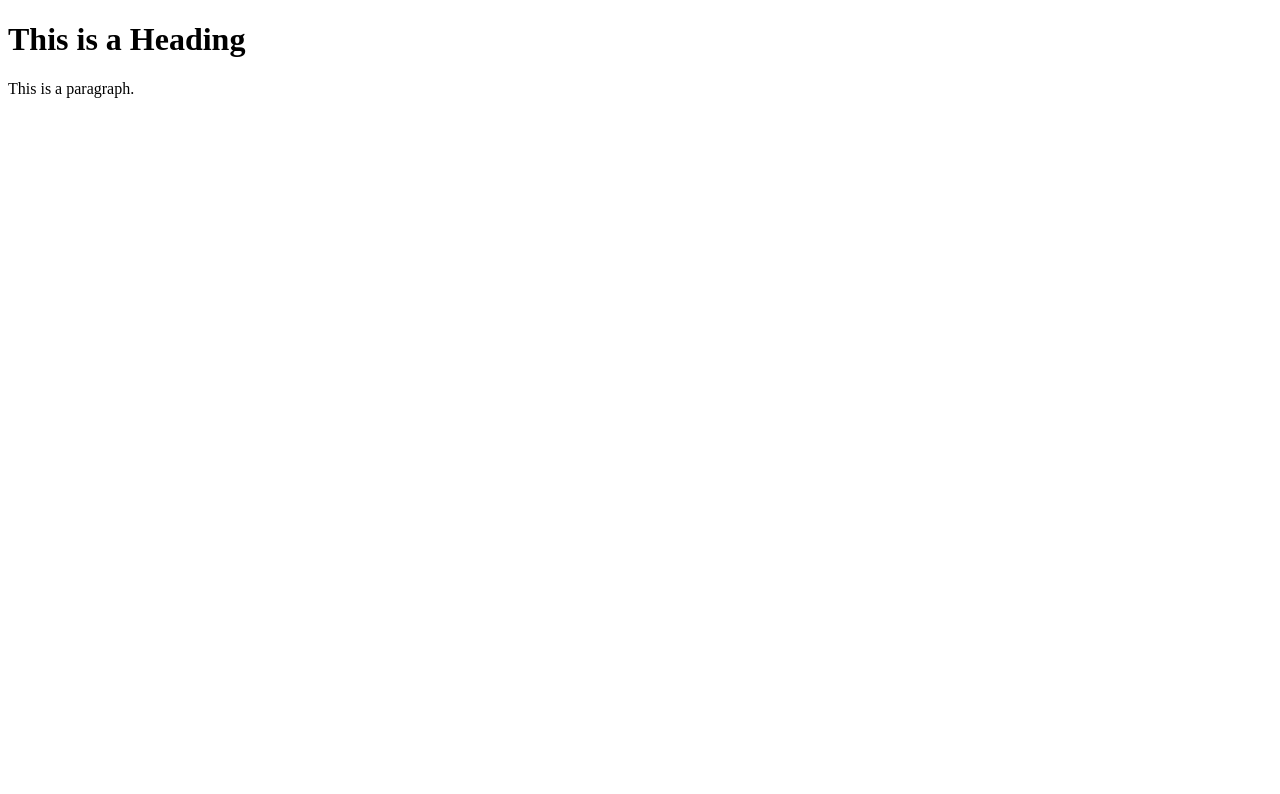
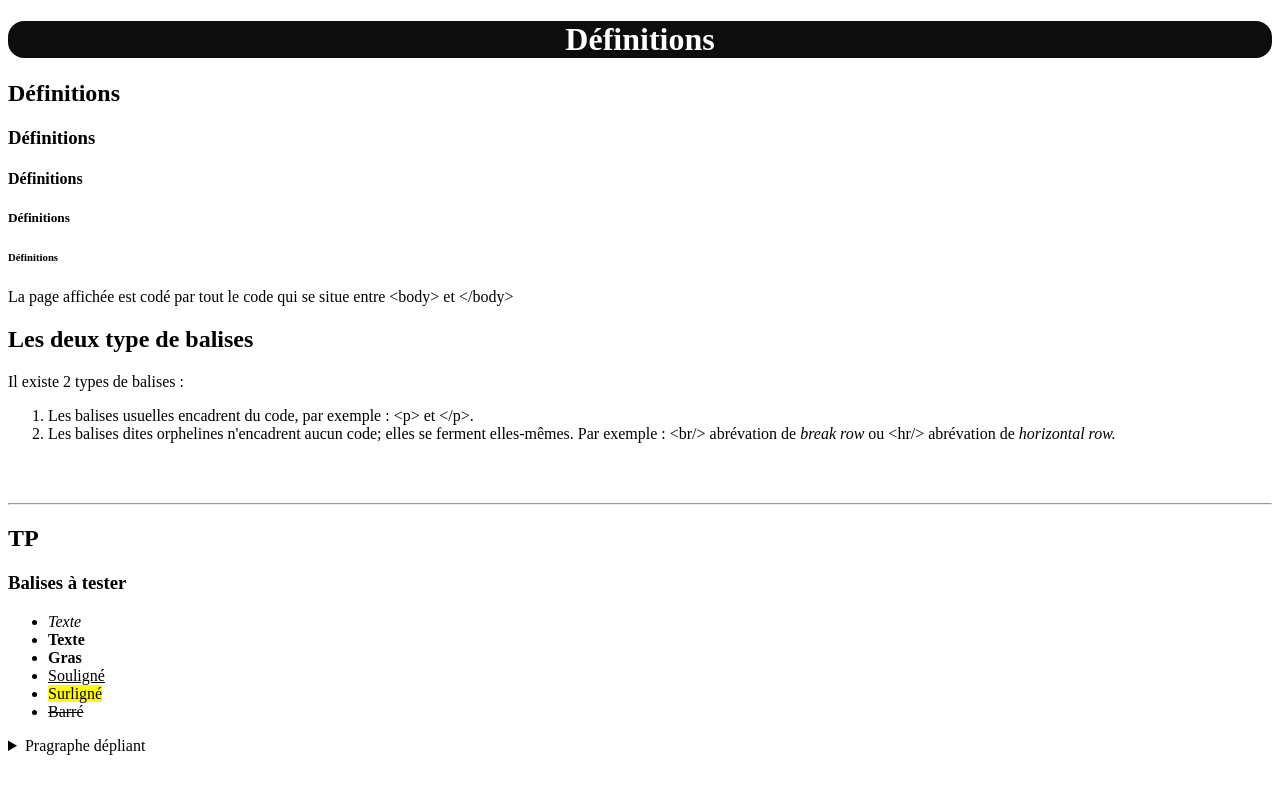
Before and after one commit to thomas-nalix/Cours, a plain HTML site: page index.html in a window 1280 px wide. Drawn offline with Linux system fonts and the light colour scheme.

Commit message:
Update index.html

```diff
--- a/index.html
+++ b/index.html
@@ -1,12 +1,37 @@
 <!DOCTYPE html>
 <html>
-  <head>
-    <title>Page Title</title>
-  </head>
-  <body>
+	<head>
+		<title>Page Title</title>
+	</head>
+	<body>
+		<h1 title="Ceci est une balise de titrede niveau 1" style="color:white; text-align:center; background:	#0d0d0d; border-radius:0.5em;" onclick="this.style.color='orange';"ondblclick="this.style.color='white';">Définitions</h1>
+		<h2 onmouseover="this.style.fontSize='300%';" onmouseout="this.style.fontSize ='100%';">Définitions</h2>
+		<h3>Définitions</h3>
+		<h4>Définitions</h4>
+		<h5>Définitions</h5>
+		<h6>Définitions</h6>
 
-    <h1>This is a Heading</h1>
-    <p>This is a paragraph.</p>
+		<p>La page affichée est codé par tout le code qui se situe entre &lt;body&gt; et &lt;/body&gt;</p>
 
-  </body>
+		<h2>Les deux type de balises</h2>
+        <p>Il existe 2 types de balises :</p>
+        <ol>
+        	<li>Les balises usuelles encadrent du code, par exemple : &lt;p&gt; et &lt;/p&gt;.</li>
+        	<li>Les balises dites orphelines n'encadrent aucun code; elles se ferment elles-mêmes. Par exemple : &lt;br/&gt; abrévation de <i>break row</i> ou &lt;hr/&gt; abrévation de <i>horizontal row.</i></li>
+        </ol>
+        <br/><br/>
+        <hr/>
+        <h2>TP</2>
+ 		<h3>Balises à tester</h3>
+        <ul>
+        <li><em>Texte</em></li>
+        <li><b>Texte</b></li>
+        <li><strong>Gras</strong></li>
+        <li><u>Souligné</u></li>
+        <li><mark>Surligné</mark></li>
+        <li><del>Barré</del></li>
+        </ul>
+
+        <details><summary>Pragraphe dépliant</summary> Exemple de texte caché</details>
+	</body>
 </html>
```
